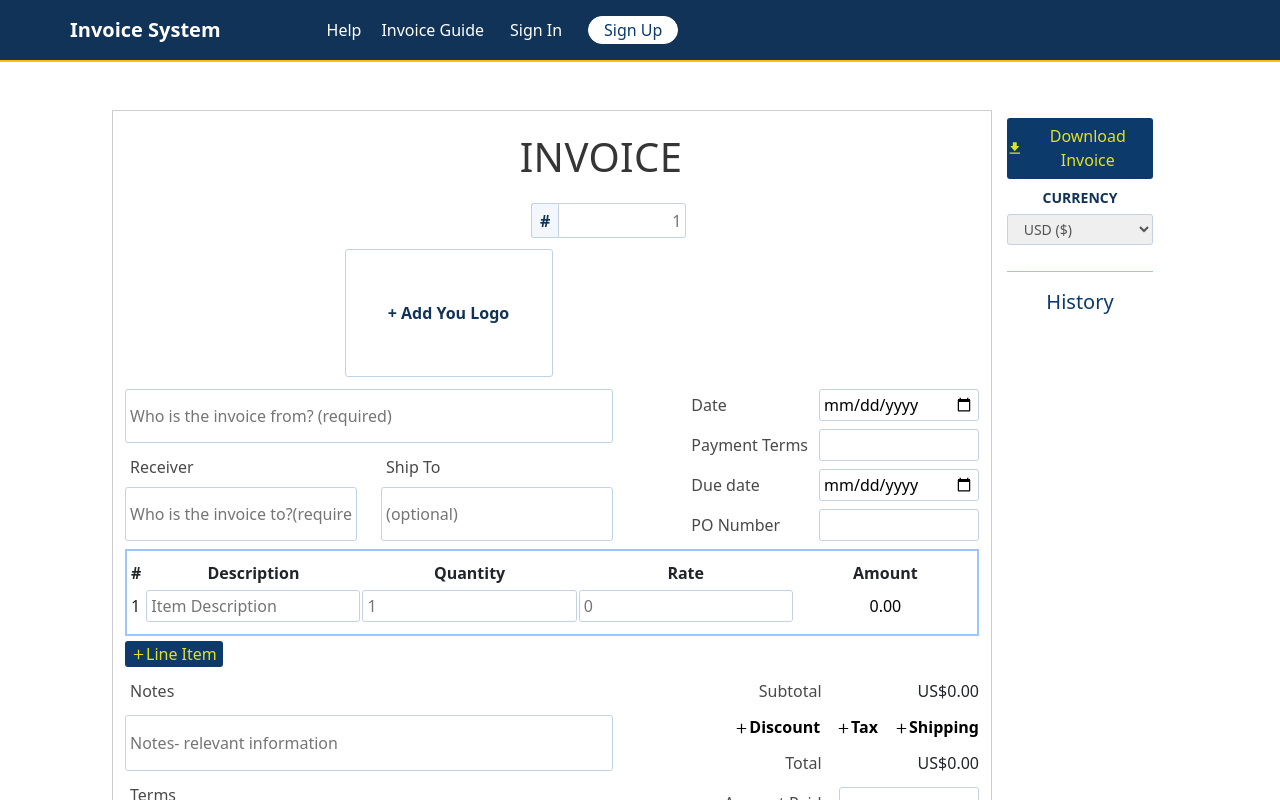
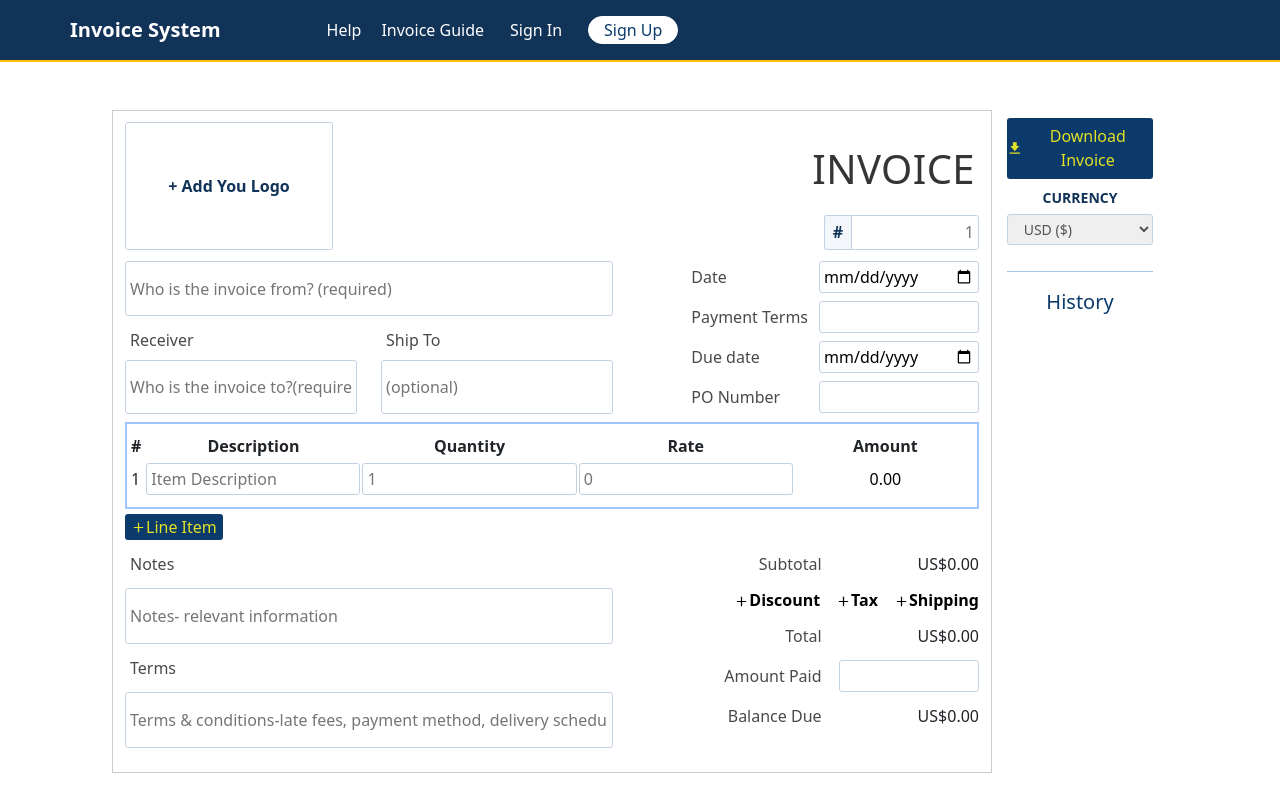
Before and after one commit to Ollah16/invoice-app, a React (Create React App) app: page / in a window 1280 px wide. Shown: the top 800 px of the page. Built offline with nearby package versions, Linux system fonts and the light colour scheme.

Commit message:
fix: apply responsive class on Row

```diff
--- a/src/components/desktop/InvoicePage.js
+++ b/src/components/desktop/InvoicePage.js
@@ -15,7 +15,7 @@ const InvoicePage = () => {
         <Row className='justify-content-between p-5'>
 
             <Col lg={10} md={10} className="invoice-information-section">
-                <Row className='d-flex flex-column-reverse md-flex-row justify-content-between align-items-center'>
+                <Row className='d-flex flex-column-reverse flex-md-row justify-content-between align-items-center'>
                     <InvoiceLogoSection />
                     <InvoiceMeta />
                 </Row>
```
